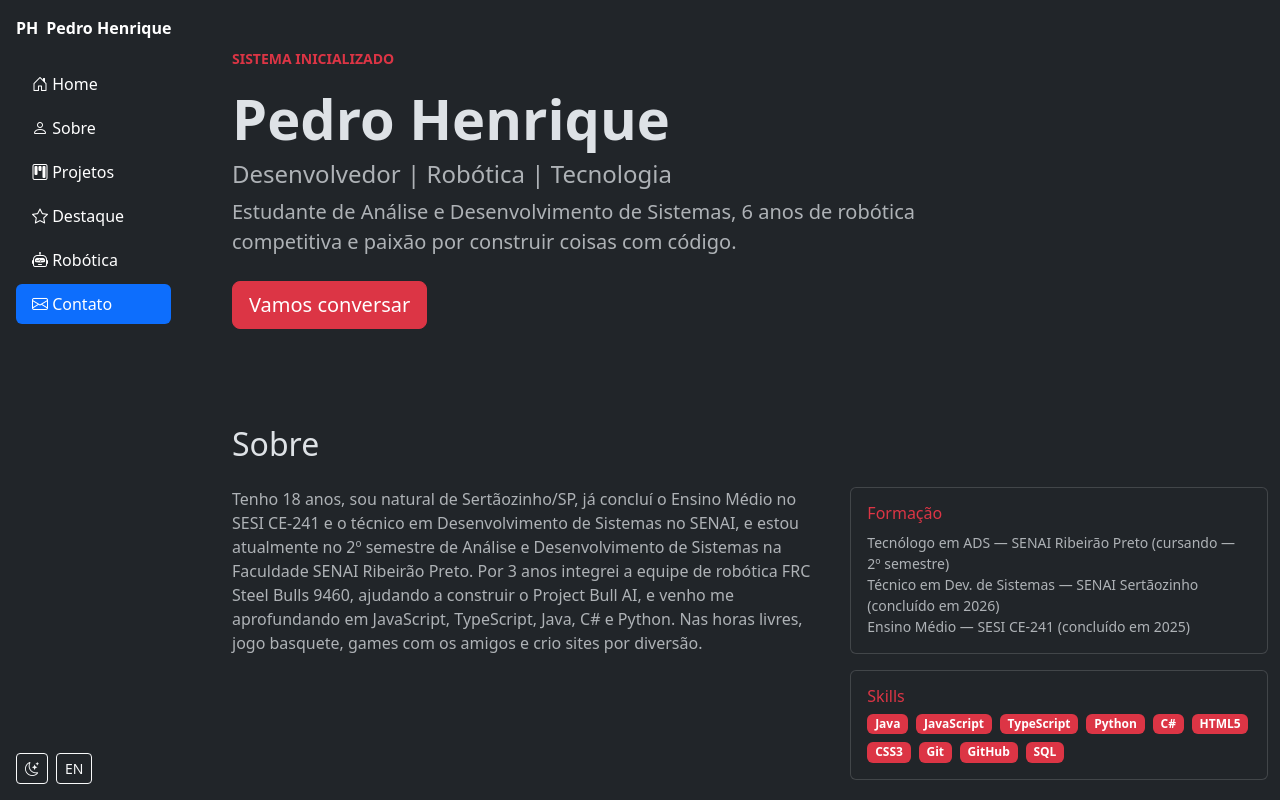
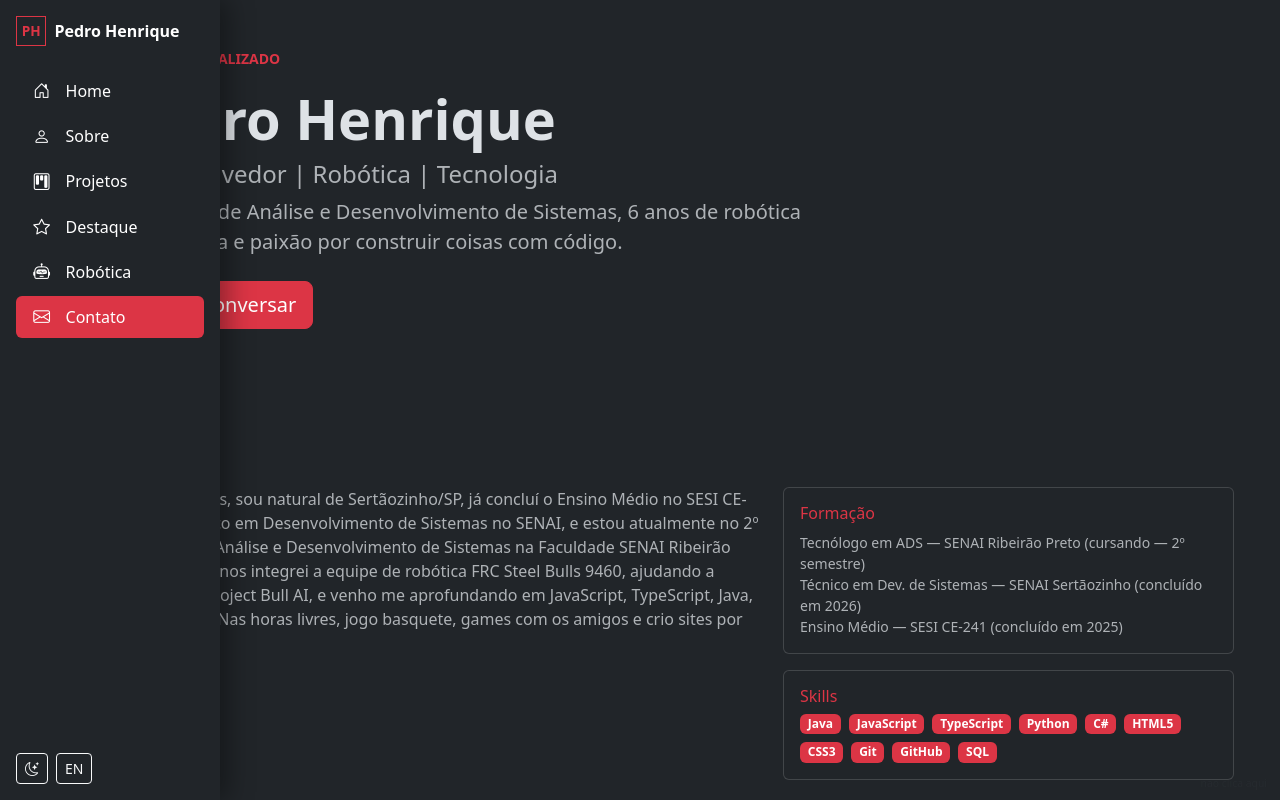
Before and after one commit to PedroHenriMende/Portfolio-BootStrap, a plain HTML site: page index.html in a window 1280 px wide. Shown: the top 800 px of the page. Drawn offline with nearby package versions, Linux system fonts and the light colour scheme.

Commit message:
Refactor sidebar styles and transition effects
Updated sidebar styles and transitions for improved responsiveness and visual effects.

```diff
--- a/css/style.css
+++ b/css/style.css
@@ -1,10 +1,11 @@
-/* Isto aqui é só o deslocamento do conteúdo: no desktop empurra pra direita da sidebar, no mobile empurra pra baixo da navbar fixa. */
+/* Isto aqui é só o deslocamento do conteúdo: no desktop empurra pra direita da sidebar,
+   no mobile empurra pra baixo da navbar fixa. */
 html {
   scroll-behavior: smooth;
 }
 @media (min-width: 768px) {
   main {
-    margin-left: 220px;
+    margin-left: 72px;
   }
 }
 @media (max-width: 767.98px) {
@@ -13,25 +14,84 @@ html {
   }
 }
 
+/* SIDEBAR — vira uma rail só de ícones (72px) e expande pra 220px,
+   sobrepondo o conteúdo, quando o mouse passa por cima ou algum
+   link dentro dela recebe foco (:focus-within, pra funcionar no
+   teclado também, não só no mouse). */
+#sidebar {
+  width: 72px;
+  overflow: hidden;
+  z-index: 1030;
+  transition: width 0.3s cubic-bezier(0.4, 0, 0.2, 1);
+}
+#sidebar:hover,
+#sidebar:focus-within {
+  width: 220px;
+  box-shadow: 0.5rem 0 1.5rem rgba(0, 0, 0, 0.35);
+}
+#sidebar .nav-link {
+  display: flex;
+  align-items: center;
+  gap: 0.9rem;
+}
+#sidebar .nav-link i {
+  font-size: 1.05rem;
+  width: 1.2rem;
+  text-align: center;
+  flex-shrink: 0;
+}
+.brand-mark {
+  display: inline-flex;
+  align-items: center;
+  justify-content: center;
+  width: 1.9rem;
+  height: 1.9rem;
+  border: 1px solid var(--bs-danger);
+  color: var(--bs-danger);
+  font-size: 0.85rem;
+  flex-shrink: 0;
+}
+.nav-label,
+.brand-full {
+  white-space: nowrap;
+  opacity: 0;
+  transition: opacity 0.2s ease;
+}
+#sidebar:hover .nav-label,
+#sidebar:hover .brand-full,
+#sidebar:focus-within .nav-label,
+#sidebar:focus-within .brand-full {
+  opacity: 1;
+}
+
 /* Efeitos nos cards*/
 .nav-link {
   transition:
-    background-color 0.2s ease,
-    padding-left 0.2s ease;
+    background-color 0.25s cubic-bezier(0.4, 0, 0.2, 1),
+    color 0.25s cubic-bezier(0.4, 0, 0.2, 1),
+    padding-left 0.25s cubic-bezier(0.4, 0, 0.2, 1);
 }
 .nav-link:hover {
   background-color: rgba(255, 255, 255, 0.08);
   padding-left: 0.9rem;
 }
 
+/* Scrollspy marca o link da seção visível com .active — por padrão o
+   Bootstrap usa o azul primário; aqui troca pra cor de destaque do site. */
+.nav-pills .nav-link.active {
+  background-color: var(--bs-danger);
+}
+
 .card {
   transition:
-    transform 0.2s ease,
-    box-shadow 0.2s ease;
+    transform 0.3s cubic-bezier(0.4, 0, 0.2, 1),
+    box-shadow 0.3s cubic-bezier(0.4, 0, 0.2, 1),
+    border-color 0.3s ease;
 }
 .card:hover {
   transform: translateY(-3px);
   box-shadow: 0 0.5rem 1rem rgba(0, 0, 0, 0.15);
+  border-color: var(--bs-danger);
 }
 
 .btn {
@@ -56,3 +116,23 @@ html {
 section {
   animation: fadeInUp 0.5s ease both;
 }
+
+/* Easter egg */
+#glitchBtn {
+  position: fixed;
+  right: 4px;
+  bottom: 4px;
+  z-index: 1040;
+  padding: 0.2rem 0.5rem;
+  font-size: 0.65rem;
+  background: transparent;
+  color: var(--bs-border-color, #6c757d);
+  border: 1px solid transparent;
+  opacity: 0.12;
+  transition: opacity 0.2s ease, border-color 0.2s ease;
+}
+#glitchBtn:hover,
+#glitchBtn:focus-visible {
+  opacity: 1;
+  border-color: var(--bs-border-color, #6c757d);
+}
```
